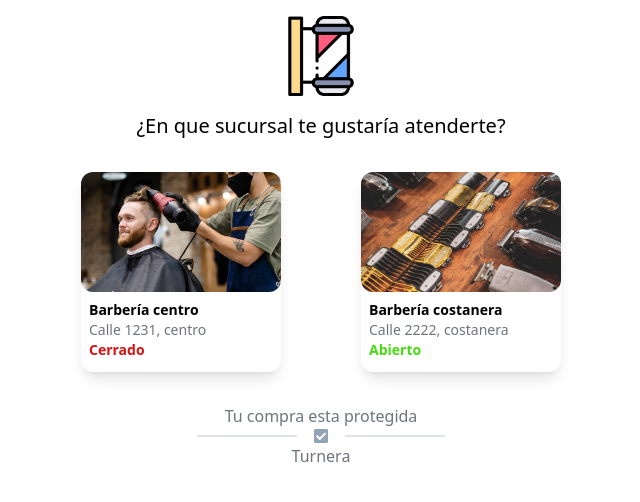
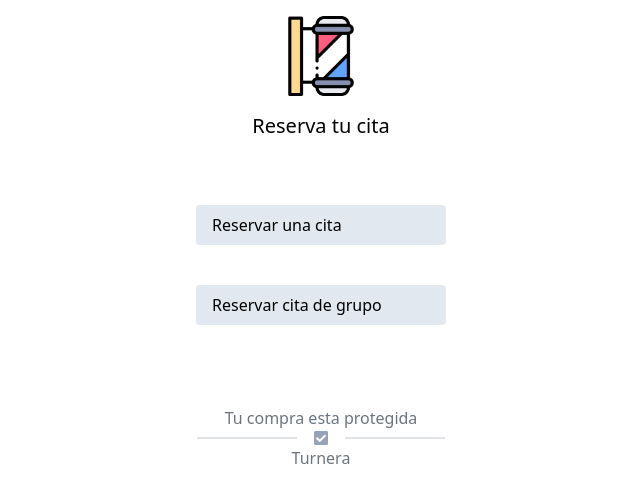
Before and after one commit to leasabus/turnera-front-user, a React (Vite) app: page /reservation in a window 1280 px wide. Shown: the top 502 px of the page, without its empty margins (319-959 px from the left). Built offline with nearby package versions, Linux system fonts and the light colour scheme.

Commit message:
Routes && reservation

```diff
--- a/src/App.tsx
+++ b/src/App.tsx
@@ -1,9 +1,9 @@
-import { SelectCenter } from "./pages/selectCenter/SelectCenter";
+import { AppRoutes } from "./routes/AppRoutes";
 
 export const App = () => {
   return (
     <div className="flex flex-col items-center justify-center m-auto w-[400px] md:w-[1000px]">
-      <SelectCenter />
+      <AppRoutes />
     </div>
   );
 };
--- a/src/components/selectCenter/CenterDescription.tsx
+++ b/src/components/selectCenter/CenterDescription.tsx
@@ -1,3 +1,4 @@
+import { Link } from "react-router-dom";
 import { centers } from "../../data/fakeData";
 
 export const CenterDescription = () => {
@@ -6,6 +7,7 @@ export const CenterDescription = () => {
       {centers.map((center) => (
         <>
           <div className="w-[200px] h-[200px] shadow-lg rounded-xl cursor-pointer transform transition-transform hover:-translate-y-2">
+            <Link to="/reservation">
               <div className="w-full h-[60%]">
                 <img
                   className="w-full h-full rounded-xl object-cover"
@@ -24,6 +26,7 @@ export const CenterDescription = () => {
                   {center.isOpen ? <span>Abierto</span> : <span>Cerrado</span>}
                 </span>
               </div>
+            </Link>
           </div>
         </>
       ))}
--- a/src/main.tsx
+++ b/src/main.tsx
@@ -1,10 +1,13 @@
-import React from 'react'
-import ReactDOM from 'react-dom/client'
-import App from './App.tsx'
-import './index.css'
+import React from "react";
+import ReactDOM from "react-dom/client";
+import App from "./App.tsx";
+import "./index.css";
+import { BrowserRouter } from "react-router-dom";
 
-ReactDOM.createRoot(document.getElementById('root')!).render(
+ReactDOM.createRoot(document.getElementById("root")!).render(
   <React.StrictMode>
-    <App />
-  </React.StrictMode>,
-)
+    <BrowserRouter>
+      <App />
+    </BrowserRouter>
+  </React.StrictMode>
+);
--- /dev/null
+++ b/src/pages/selectReservation/SelectReservation.tsx
@@ -0,0 +1,23 @@
+import logo from "../../../public/assets/logo/logo.png";
+import { PaydmentSecurity } from "../../components/paydmentSecurity/PaydmentSecurity";
+
+export const SelectReservation = () => {
+  return (
+    <div className="flex flex-col items-center justify-center w-full h-auto">
+      <div className="flex flex-col items-center justify-center gap-4 mt-4">
+        <img className="w-20" src={logo} alt="" />
+        <span className="text-xl">Reserva tu cita</span>
+      </div>
+
+      <div className="flex flex-col items-start justify-center  gap-10 mb-4 h-[250px]">
+        <span className="w-[250px] h-[40px] flex items-center p-4 rounded  bg-slate-200 cursor-pointer transform transition-transform hover:-translate-y-1">
+          Reservar una cita
+        </span>
+        <span className="w-[250px] h-[40px] flex items-center p-4 rounded  bg-slate-200 cursor-pointer transform transition-transform hover:-translate-y-1">
+          Reservar cita de grupo
+        </span>
+      </div>
+      <PaydmentSecurity />
+    </div>
+  );
+};
--- /dev/null
+++ b/src/routes/AppRoutes.tsx
@@ -0,0 +1,14 @@
+import { Route, Routes } from "react-router-dom";
+import { SelectCenter } from "../pages/selectCenter/SelectCenter";
+import { SelectReservation } from "../pages/selectReservation/SelectReservation";
+
+export const AppRoutes = () => {
+  return (
+    <>
+      <Routes>
+        <Route path="/*" element={<SelectCenter />}></Route>
+        <Route path="/reservation" element={<SelectReservation />}></Route>
+      </Routes>
+    </>
+  );
+};
```
Lines whose indentation alone changed are shown as unchanged.
